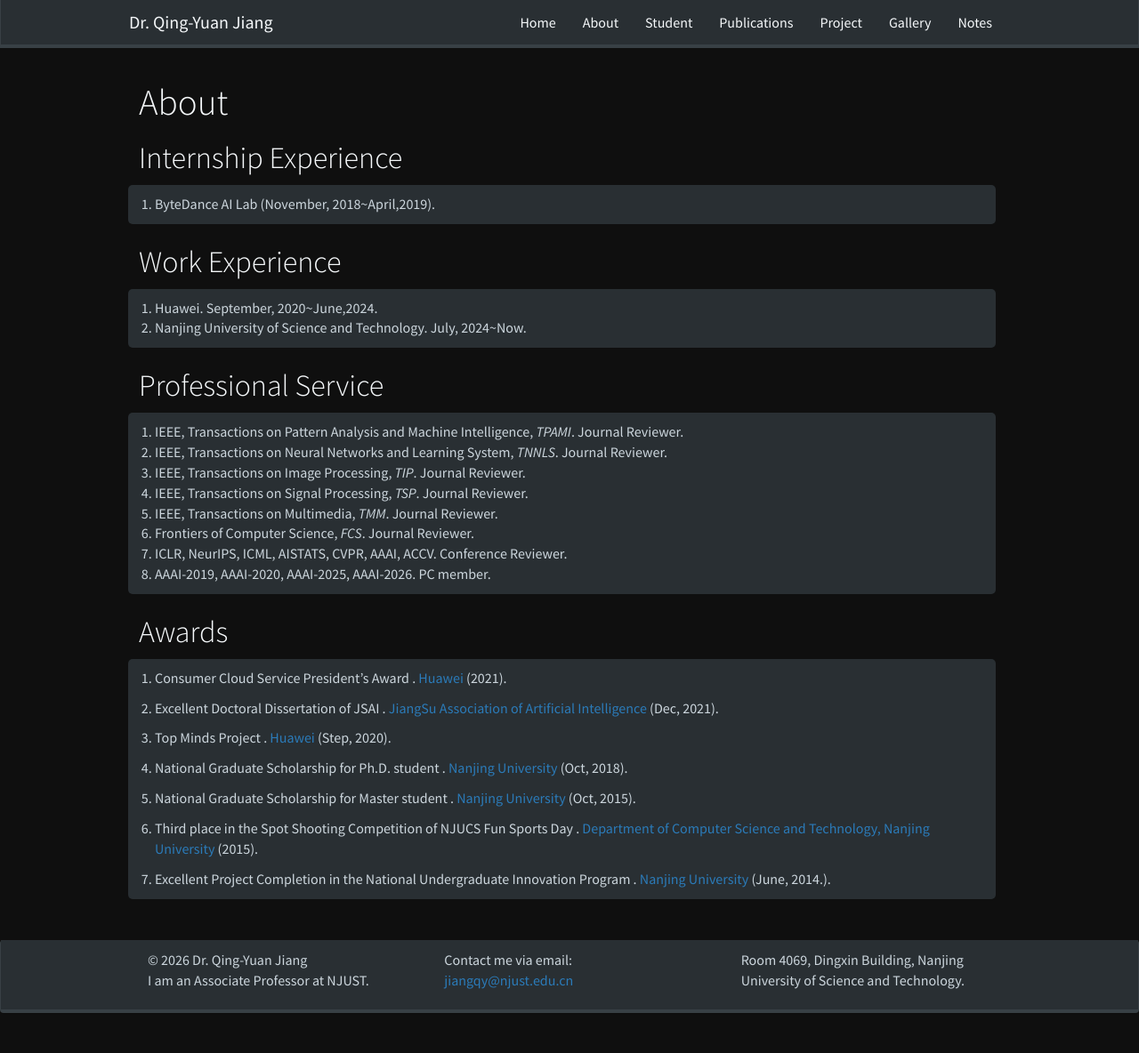
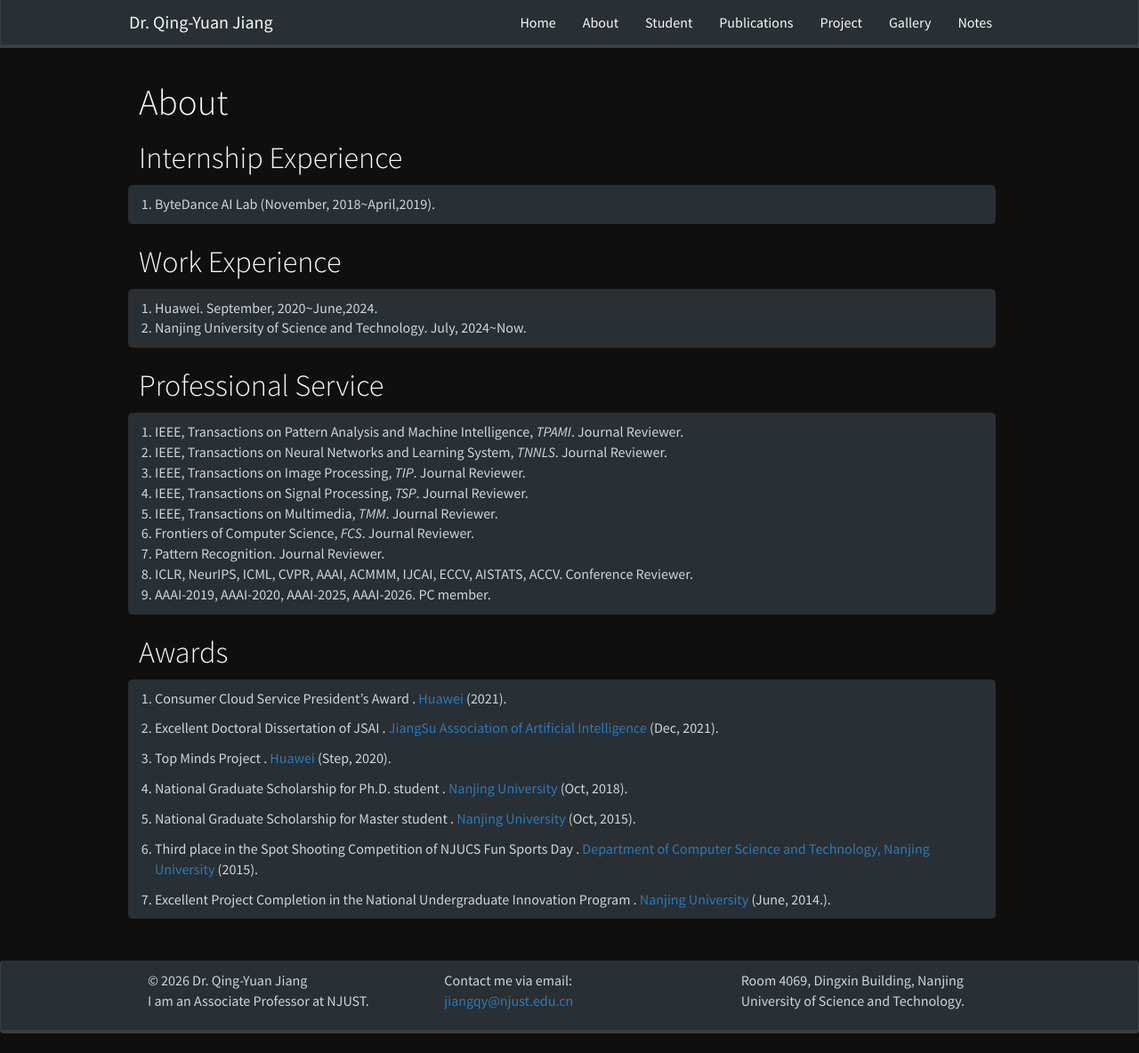
Before and after one commit to jiangqy/jiangqy.github.io, a Jekyll site: the page built from _pages/about.md, in a window 1280 px wide and 1184 px high. Shown: the whole window at 89% size. Built offline with Jekyll 4.4.1, drawn with Linux system fonts in a browser that asks for light colours; nearby versions of some CDN libraries; a style sheet for code colours, icons or effects is not loaded.

Commit message:
update reviewer

```diff
--- a/_pages/about.md
+++ b/_pages/about.md
@@ -45,8 +45,9 @@ I am also interesting in history.  -->
 4. IEEE, Transactions on Signal Processing, <i>TSP</i>. Journal Reviewer.
 5. IEEE, Transactions on Multimedia, <i>TMM</i>. Journal Reviewer.
 6. Frontiers of Computer Science, <i>FCS</i>. Journal Reviewer.
-7. ICLR, NeurIPS, ICML, AISTATS, CVPR, AAAI, ACCV. Conference Reviewer.
-8. AAAI-2019, AAAI-2020, AAAI-2025, AAAI-2026. PC member.
+7. Pattern Recognition. Journal Reviewer.
+8. ICLR, NeurIPS, ICML, CVPR, AAAI, ACMMM, IJCAI, ECCV, AISTATS, ACCV. Conference Reviewer.
+9. AAAI-2019, AAAI-2020, AAAI-2025, AAAI-2026. PC member.
 
 </div>
 
```
